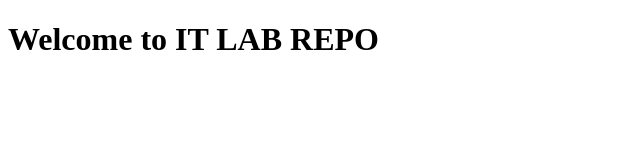
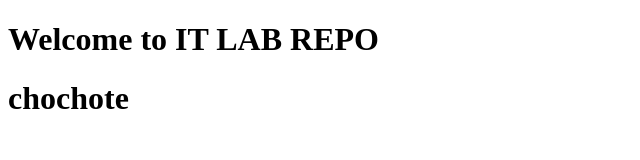
Before and after one commit to fikirism/ftp_repo_demo, a plain HTML site: page index.html in a window 1280 px wide. Shown: the whole page, without its empty margins (0-640 px from the left). Drawn offline with Linux system fonts and the light colour scheme.

Commit message:
second commit

```diff
--- a/index.html
+++ b/index.html
@@ -7,5 +7,6 @@
 </head>
 <body>
     <h1>Welcome to IT LAB REPO</h1>
+    <h1>chochote</h1>
 </body>
 </html>
```
